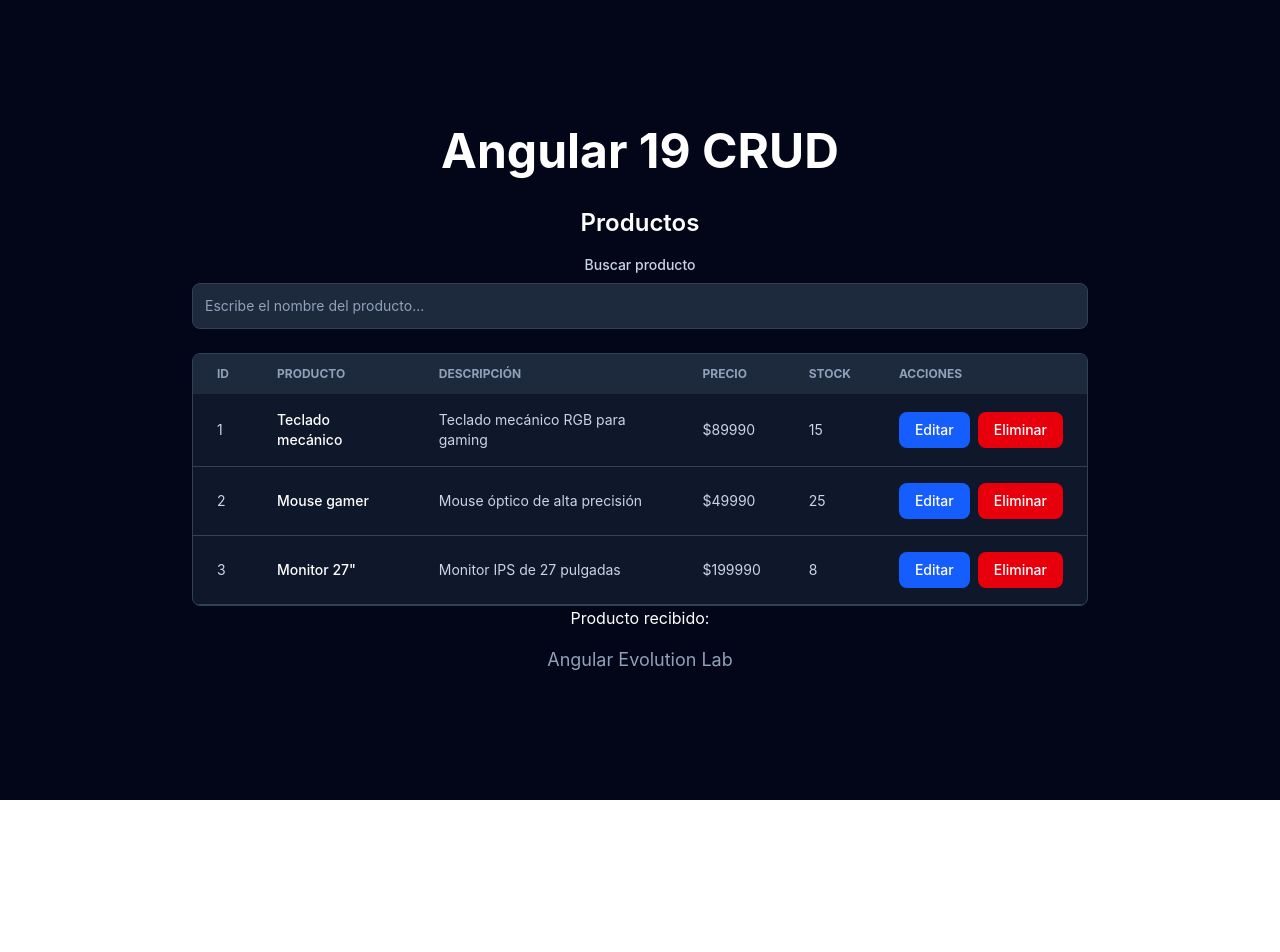
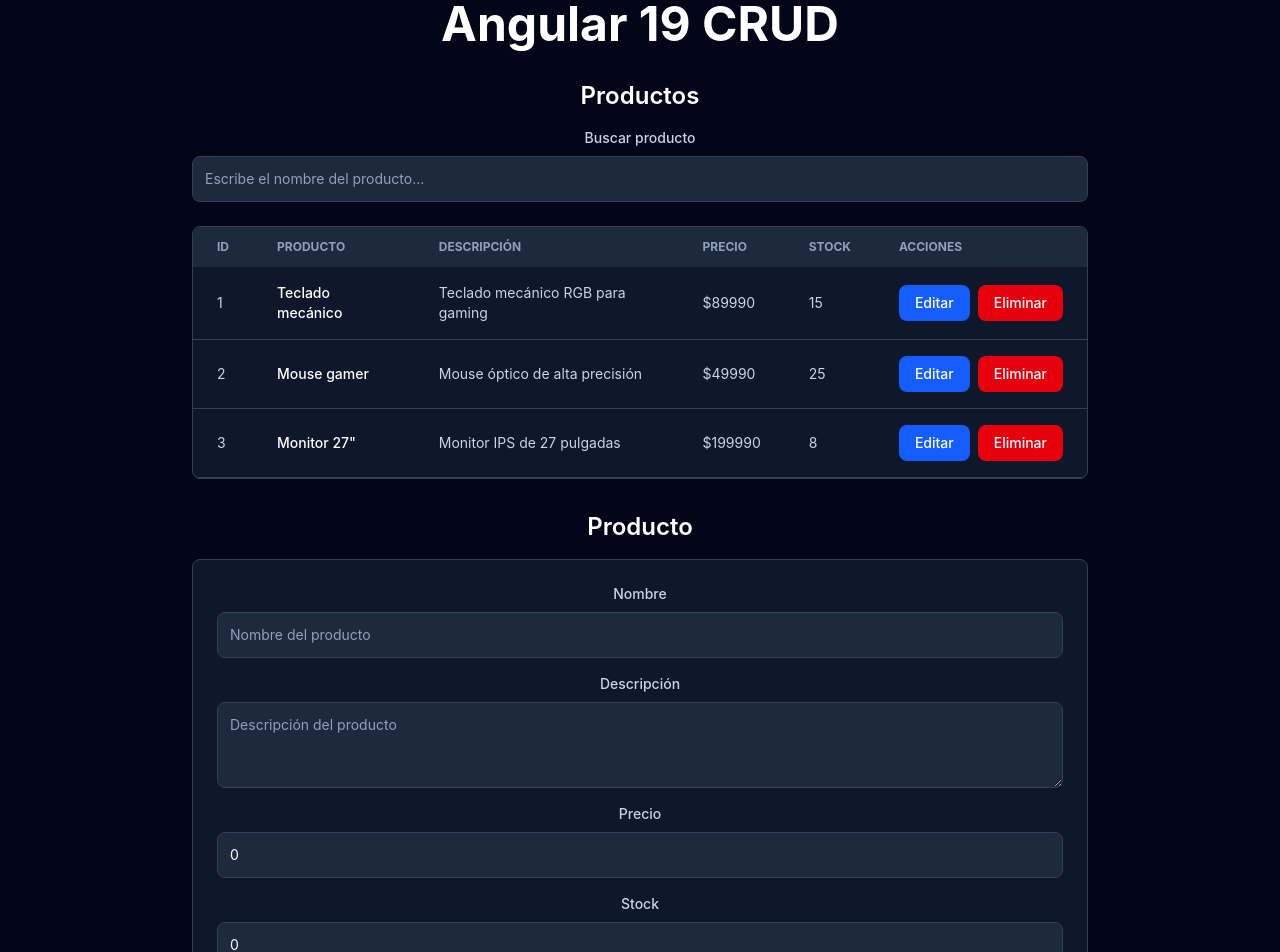
Before and after one commit to zlSiro/Angular_Evolution_lab, an Angular app in the folder angular19_crud/: page / in a window 1280 px wide. Shown: the top 952 px of the page. Before the commit the page ends 800 px from the top, so only its background shows below. Built offline with nearby package versions, Linux system fonts and the light colour scheme.

Commit message:
feat: implementar formulario de producto con campos para nombre, descripción, precio y stock

```diff
--- a/angular19_crud/src/app/components/product-form/product-form.component.html
+++ b/angular19_crud/src/app/components/product-form/product-form.component.html
@@ -1,3 +1,95 @@
-<p class="text-white">
-  Producto recibido: {{ productToEdit()?.name }}
-</p>
+<div class="mt-8 w-full max-w-4xl mx-auto">
+
+  <h2 class="mb-4 text-2xl font-semibold text-white">
+    Producto
+  </h2>
+
+  <form class="rounded-lg border border-slate-700 bg-slate-900 p-6">
+
+    <!-- Nombre -->
+    <div class="mb-4">
+      <label
+        for="name"
+        class="mb-2 block text-sm font-medium text-slate-300"
+      >
+        Nombre
+      </label>
+
+      <input
+        id="name"
+        type="text"
+        [(ngModel)]="product.name"
+        name="name"
+        placeholder="Nombre del producto"
+        class="block w-full rounded-lg border border-slate-700 bg-slate-800 p-3 text-sm text-white placeholder-slate-400 focus:border-blue-500 focus:ring-blue-500"
+      />
+    </div>
+
+    <!-- Descripción -->
+    <div class="mb-4">
+      <label
+        for="description"
+        class="mb-2 block text-sm font-medium text-slate-300"
+      >
+        Descripción
+      </label>
+
+      <textarea
+        id="description"
+        [(ngModel)]="product.description"
+        name="description"
+        rows="3"
+        placeholder="Descripción del producto"
+        class="block w-full rounded-lg border border-slate-700 bg-slate-800 p-3 text-sm text-white placeholder-slate-400 focus:border-blue-500 focus:ring-blue-500"
+      ></textarea>
+    </div>
+
+    <!-- Precio -->
+    <div class="mb-4">
+      <label
+        for="price"
+        class="mb-2 block text-sm font-medium text-slate-300"
+      >
+        Precio
+      </label>
+
+      <input
+        id="price"
+        type="number"
+        [(ngModel)]="product.price"
+        name="price"
+        placeholder="Precio"
+        class="block w-full rounded-lg border border-slate-700 bg-slate-800 p-3 text-sm text-white placeholder-slate-400 focus:border-blue-500 focus:ring-blue-500"
+      />
+    </div>
+
+    <!-- Stock -->
+    <div class="mb-6">
+      <label
+        for="stock"
+        class="mb-2 block text-sm font-medium text-slate-300"
+      >
+        Stock
+      </label>
+
+      <input
+        id="stock"
+        type="number"
+        [(ngModel)]="product.stock"
+        name="stock"
+        placeholder="Stock"
+        class="block w-full rounded-lg border border-slate-700 bg-slate-800 p-3 text-sm text-white placeholder-slate-400 focus:border-blue-500 focus:ring-blue-500"
+      />
+    </div>
+
+    <!-- Botón -->
+    <button
+      type="button"
+      class="rounded-lg bg-blue-600 px-5 py-2.5 text-sm font-medium text-white hover:bg-blue-700"
+    >
+      Guardar producto
+    </button>
+
+  </form>
+
+</div>
--- a/angular19_crud/src/app/components/product-form/product-form.component.ts
+++ b/angular19_crud/src/app/components/product-form/product-form.component.ts
@@ -1,9 +1,10 @@
 import { Component, input } from '@angular/core';
 import { Product } from '../../models/product';
+import { FormsModule } from '@angular/forms';
 
 @Component({
   selector: 'app-product-form',
-  imports: [],
+  imports: [FormsModule],
   templateUrl: './product-form.component.html',
   styleUrl: './product-form.component.css'
 })
@@ -16,4 +17,12 @@ export class ProductFormComponent {
   // Signal Input estable desde Angular 19.
   productToEdit = input<Product | null>(null);
 
+  product: Product = {
+    id: 0,
+    name: '',
+    description: '',
+    price: 0,
+    stock: 0
+  };
+
 }
```
